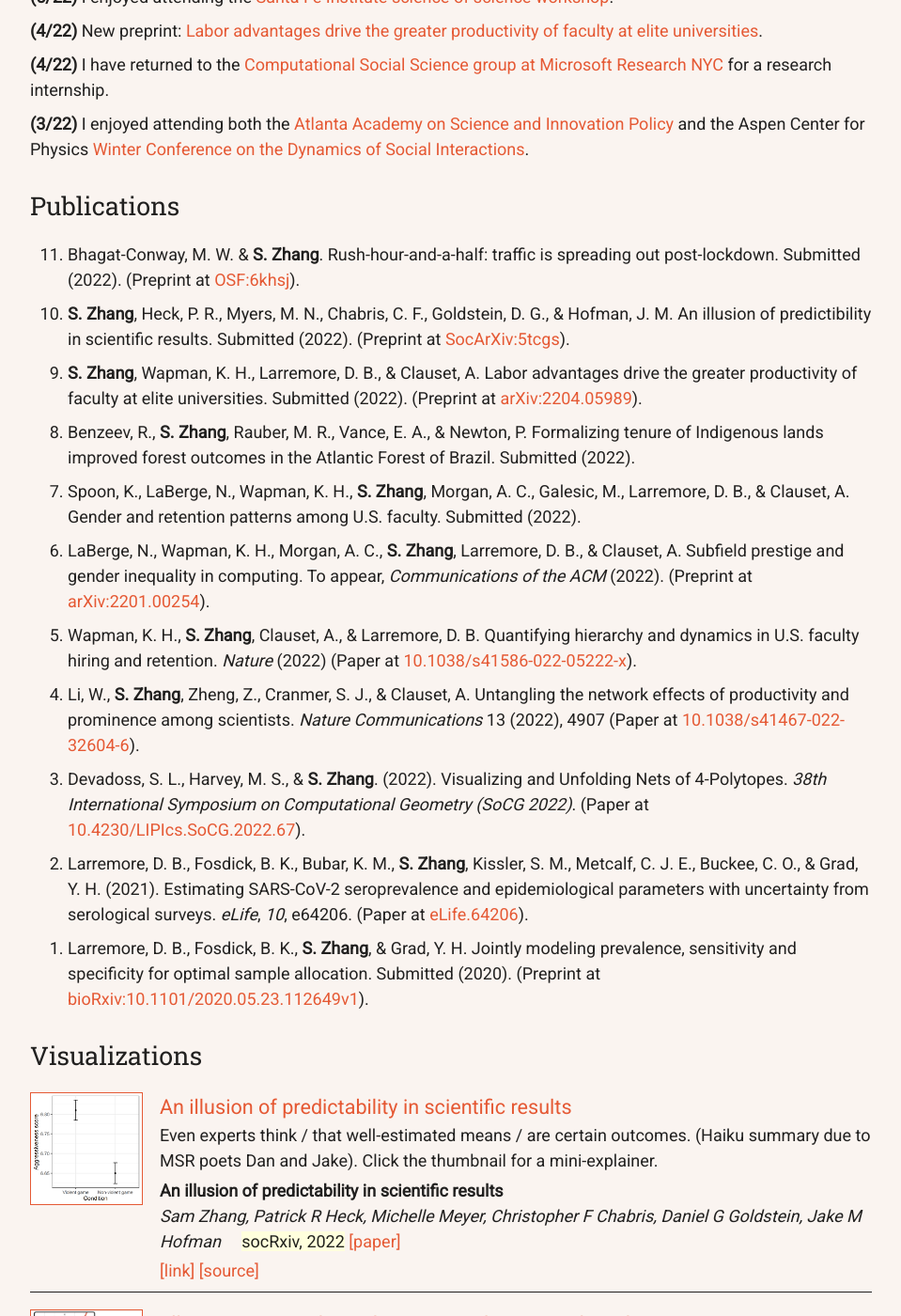
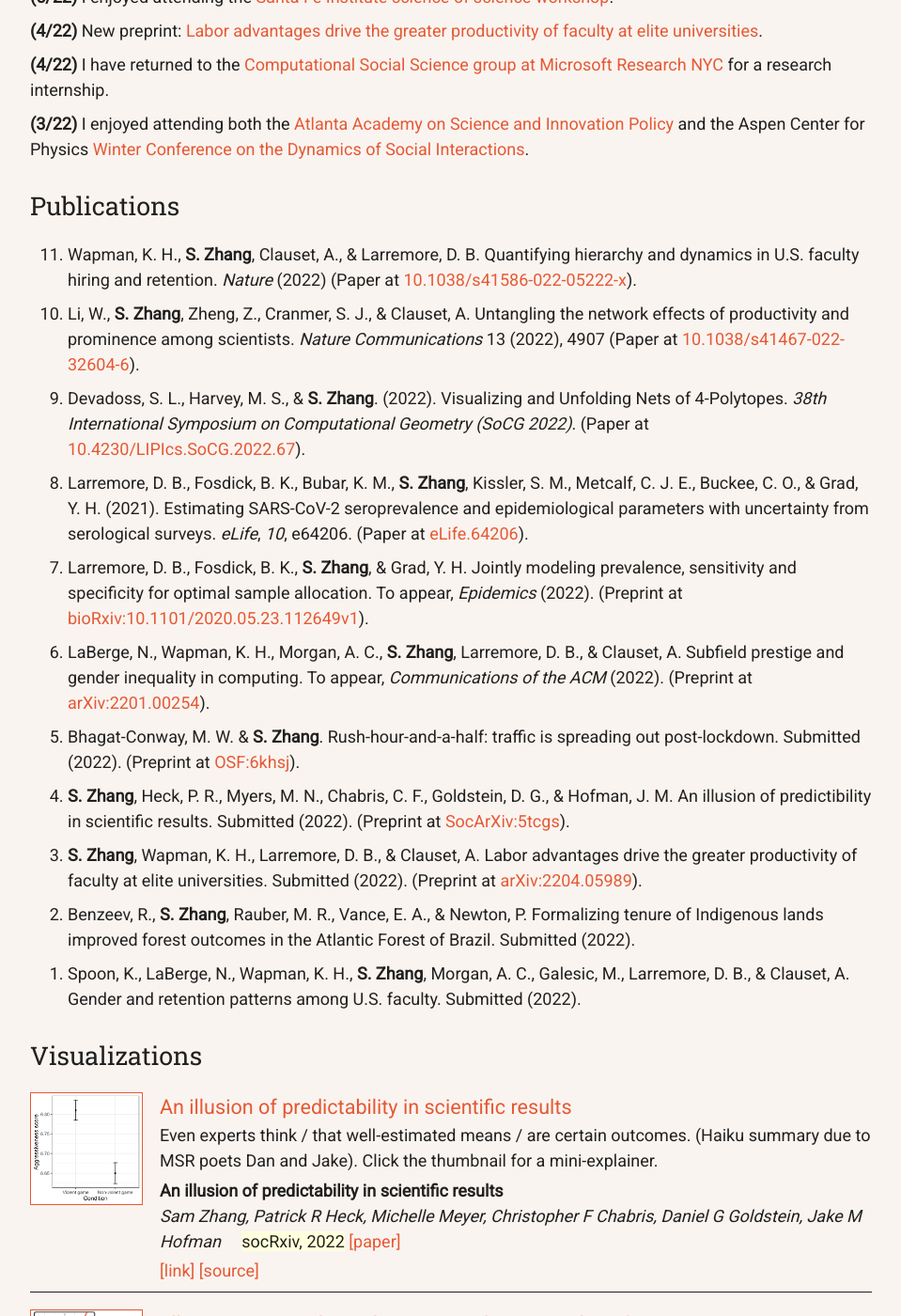
Before and after one commit to samzhang111/samzhang111.github.io, a Jekyll site: the page built from index.html, in a window 1280 px wide and 1400 px high, scrolled down 1427 px. Shown: the whole window at 94% size, without its empty margins (160-1119 px from the left). Built offline with Jekyll 4.4.1, drawn with Linux system fonts in a browser that asks for light colours; nearby versions of some CDN libraries; some of the changed lines change nothing that is shown.

Commit message:
rearranging

```diff
--- a/index.html
+++ b/index.html
@@ -62,17 +62,6 @@ layout: default
     <div class="sectitle">Publications</div>
 
         <ol class="bibliography" reversed>
-            <li><span id="conway2022peakspreading">Bhagat-Conway, M. W. &amp; <b>S. Zhang</b>. Rush-hour-and-a-half: traffic is spreading out post-lockdown. Submitted (2022). (Preprint at <a target="_blank" href="https://osf.io/6khsj/">OSF:6khsj</a>).</span></li>
-
-            <li><span id="zhang2022illusion"><b>S. Zhang</b>, Heck, P. R., Myers, M. N., Chabris, C. F., Goldstein, D. G., &amp; Hofman, J. M. An illusion of predictibility in scientific results. Submitted (2022). (Preprint at <a target="_blank" href="https://osf.io/preprints/socarxiv/5tcgs/">SocArXiv:5tcgs</a>).</span></li>
-
-            <li><span id="zhang2022labor"><b>S. Zhang</b>, Wapman, K. H., Larremore, D. B., &amp; Clauset, A. Labor advantages drive the greater productivity of faculty at elite universities. Submitted (2022). (Preprint at <a target="_blank" href="https://arxiv.org/abs/2204.05989">arXiv:2204.05989</a>).</span></li>
-
-<li><span id="benzeev2022tenure">Benzeev, R., <b>S. Zhang</b>, Rauber, M. R., Vance, E. A., &amp; Newton, P. Formalizing tenure of Indigenous lands improved forest outcomes in the Atlantic Forest of Brazil. Submitted (2022).</span></li>
-
-<li><span id="spoon2022retention">Spoon, K., LaBerge, N., Wapman, K. H., <b>S. Zhang</b>, Morgan, A. C., Galesic, M., Larremore, D. B., &amp; Clauset, A.  Gender and retention patterns among U.S. faculty. Submitted (2022).</span></li>
-
-<li><span id="laberge2022subfield">LaBerge, N., Wapman, K. H., Morgan, A. C., <b>S. Zhang</b>, Larremore, D. B., &amp; Clauset, A. Subfield prestige and gender inequality in computing. To appear, <em>Communications of the ACM</em> (2022). (Preprint at <a target="_blank" href="https://arxiv.org/abs/2201.00254">arXiv:2201.00254</a>).</span></li>
 
 <li><span id="wapman2022quantifying">Wapman, K. H., <b>S. Zhang</b>, Clauset, A., &amp; Larremore, D. B. Quantifying hierarchy and dynamics in U.S. faculty hiring and retention. <em>Nature</em> (2022) (Paper at <a target="_blank" href="https://doi.org/10.1038/s41586-022-05222-x">10.1038/s41586-022-05222-x</a>).</span></li>
 
@@ -82,7 +71,21 @@ layout: default
 
 <li><span id="larremore2021estimating">Larremore, D. B., Fosdick, B. K., Bubar, K. M., <b>S. Zhang</b>, Kissler, S. M., Metcalf, C. J. E., Buckee, C. O., &amp; Grad, Y. H. (2021). Estimating SARS-CoV-2 seroprevalence and epidemiological parameters with uncertainty from serological surveys. <i>eLife</i>, <i>10</i>, e64206. (Paper at <a target="_blank" href="https://elifesciences.org/articles/6420610.7554/eLife.64206">eLife.64206</a>).</span></li>
 
-<li><span id="larremore2020jointly">Larremore, D. B., Fosdick, B. K., <b>S. Zhang</b>, &amp; Grad, Y. H. Jointly modeling prevalence, sensitivity and specificity for optimal sample allocation. Submitted (2020). (Preprint at <a target="_blank" href="https://www.biorxiv.org/content/10.1101/2020.05.23.112649v1">bioRxiv:10.1101/2020.05.23.112649v1</a>).</span></li>
+
+<li><span id="larremore2022jointly">Larremore, D. B., Fosdick, B. K., <b>S. Zhang</b>, &amp; Grad, Y. H. Jointly modeling prevalence, sensitivity and specificity for optimal sample allocation. To appear, <em>Epidemics</em> (2022). (Preprint at <a target="_blank" href="https://www.biorxiv.org/content/10.1101/2020.05.23.112649v1">bioRxiv:10.1101/2020.05.23.112649v1</a>).</span></li>
+
+<li><span id="laberge2022subfield">LaBerge, N., Wapman, K. H., Morgan, A. C., <b>S. Zhang</b>, Larremore, D. B., &amp; Clauset, A. Subfield prestige and gender inequality in computing. To appear, <em>Communications of the ACM</em> (2022). (Preprint at <a target="_blank" href="https://arxiv.org/abs/2201.00254">arXiv:2201.00254</a>).</span></li>
+
+
+<li><span id="conway2022peakspreading">Bhagat-Conway, M. W. &amp; <b>S. Zhang</b>. Rush-hour-and-a-half: traffic is spreading out post-lockdown. Submitted (2022). (Preprint at <a target="_blank" href="https://osf.io/6khsj/">OSF:6khsj</a>).</span></li>
+
+<li><span id="zhang2022illusion"><b>S. Zhang</b>, Heck, P. R., Myers, M. N., Chabris, C. F., Goldstein, D. G., &amp; Hofman, J. M. An illusion of predictibility in scientific results. Submitted (2022). (Preprint at <a target="_blank" href="https://osf.io/preprints/socarxiv/5tcgs/">SocArXiv:5tcgs</a>).</span></li>
+
+<li><span id="zhang2022labor"><b>S. Zhang</b>, Wapman, K. H., Larremore, D. B., &amp; Clauset, A. Labor advantages drive the greater productivity of faculty at elite universities. Submitted (2022). (Preprint at <a target="_blank" href="https://arxiv.org/abs/2204.05989">arXiv:2204.05989</a>).</span></li>
+
+<li><span id="benzeev2022tenure">Benzeev, R., <b>S. Zhang</b>, Rauber, M. R., Vance, E. A., &amp; Newton, P. Formalizing tenure of Indigenous lands improved forest outcomes in the Atlantic Forest of Brazil. Submitted (2022).</span></li>
+
+<li><span id="spoon2022retention">Spoon, K., LaBerge, N., Wapman, K. H., <b>S. Zhang</b>, Morgan, A. C., Galesic, M., Larremore, D. B., &amp; Clauset, A.  Gender and retention patterns among U.S. faculty. Submitted (2022).</span></li>
 
 </ol>
 </div>
```
